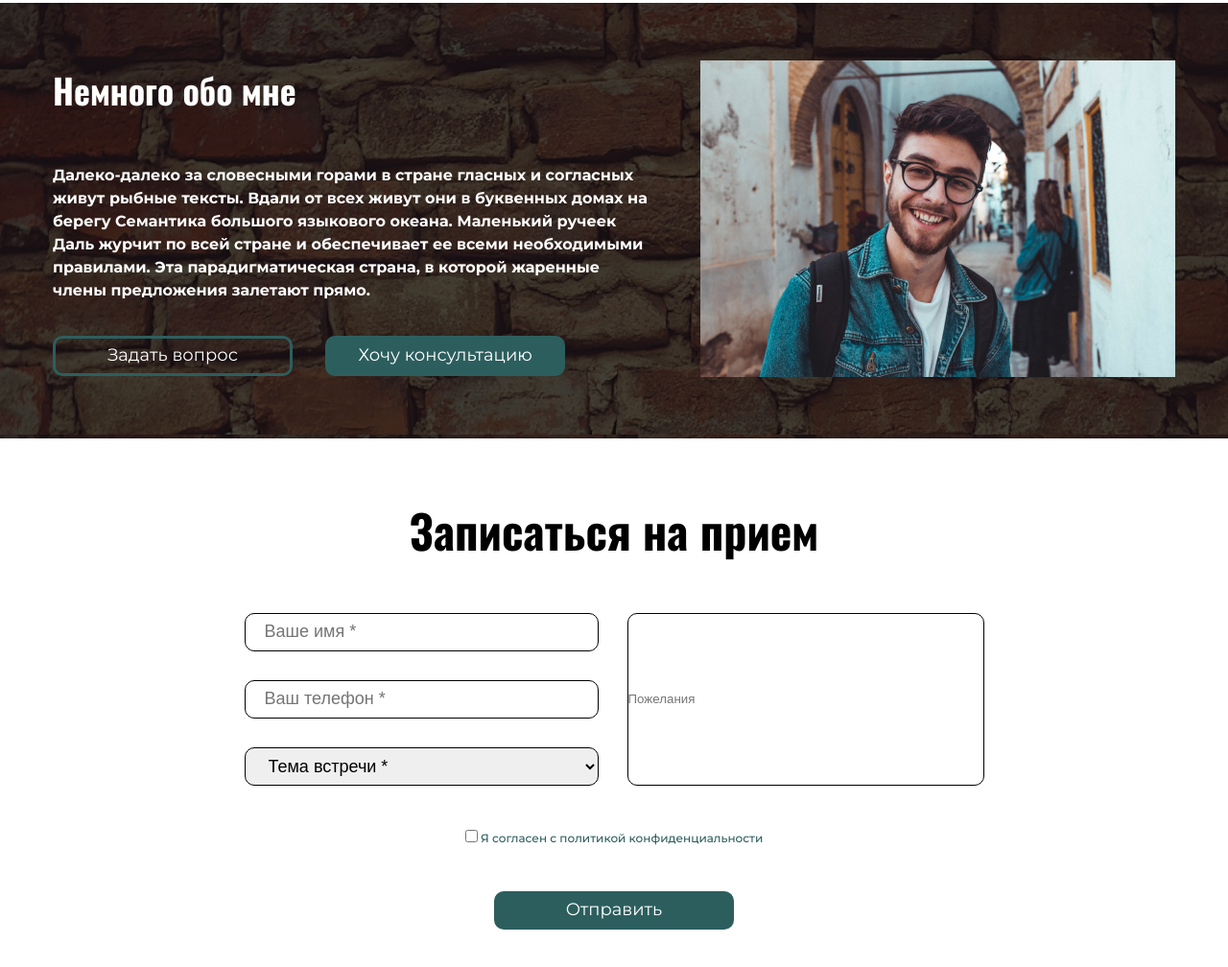
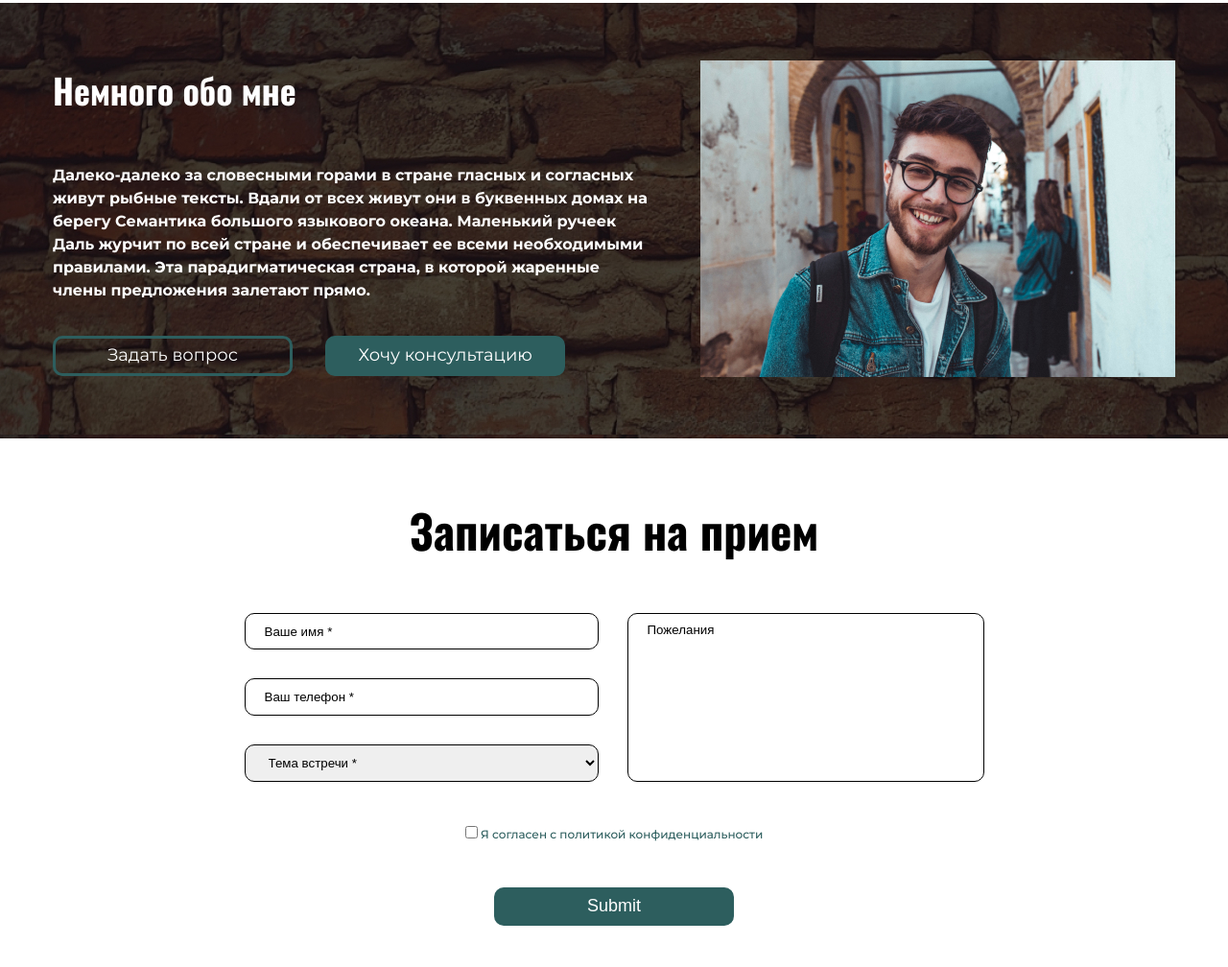
Before and after one commit to NikolayPantyhov/marin-site, a plain HTML site: page index.html in a window 1280 px wide. Shown: the part 1080-2088 px from the top of the page at 96% size. Drawn offline with nearby package versions, Linux system fonts and the light colour scheme.

Commit message:
added form

```diff
--- a/index.html
+++ b/index.html
@@ -1,25 +1,34 @@
 <!DOCTYPE html>
 <html lang="en">
   <head>
-    <meta charset="UTF-8">
-    <meta name="viewport" content="width=device-width, initial-scale=1.0">
+    <meta charset="UTF-8" />
+    <meta name="viewport" content="width=device-width, initial-scale=1.0" />
     <title>Marin Site</title>
-    <link rel="stylesheet" href="../necolas.github.io_normalize.css_8.0.1_normalize.css">
-    <link rel="stylesheet" href="css/style.css">
-    <link rel="preconnect" href="https://fonts.googleapis.com">
-    <link rel="preconnect" href="https://fonts.gstatic.com" crossorigin>
-    <link href="https://fonts.googleapis.com/css2?family=Montserrat:wght@300;400;500;700;900&family=Oswald:wght@700&display=swap" rel="stylesheet">
+    <link
+      rel="stylesheet"
+      href="../necolas.github.io_normalize.css_8.0.1_normalize.css"
+    />
+    <link rel="stylesheet" href="css/style.css" />
+    <link rel="preconnect" href="https://fonts.googleapis.com" />
+    <link rel="preconnect" href="https://fonts.gstatic.com" crossorigin />
+    <link
+      href="https://fonts.googleapis.com/css2?family=Montserrat:wght@300;400;500;700;900&family=Oswald:wght@700&display=swap"
+      rel="stylesheet"
+    />
   </head>
   <body>
-
     <header class="center header">
       <a href="#" class="logo">
-            <img src="img/logo.svg" alt="logo">
+        <img src="img/logo.svg" alt="logo" />
       </a>
       <nav class="nav">
         <ul class="nav__list">
-                <li class="nav__item"><a class="nav__link nav__link_active" href="#">Главная</a></li>
-                <li class="nav__item"><a class="nav__link" href="#">Мероприятия</a></li>
+          <li class="nav__item">
+            <a class="nav__link nav__link_active" href="#">Главная</a>
+          </li>
+          <li class="nav__item">
+            <a class="nav__link" href="#">Мероприятия</a>
+          </li>
           <li class="nav__item"><a class="nav__link" href="#">Контакты</a></li>
           <li class="nav__item"><a class="nav__link" href="#">Блог</a></li>
         </ul>
@@ -28,75 +37,75 @@
 
     <main>
       <section class="center offer">
-            <h1 class="offer__title">
-                Ваш личный психолог В Кривом Роге
-            </h1>
+        <h1 class="offer__title">Ваш личный психолог В Кривом Роге</h1>
         <p class="offer__desc">Личные, семейные и групповые консультаци</p>
         <a href="#" class="btn">Узнать больше</a>
       </section>
       <section class="services center">
         <article class="services__item">
-                <img class="services__icon" src="img/goal.svg" alt="goal">
-                <h2 class="services__title">
-                    Личные консультации
-                </h2>
+          <img class="services__icon" src="img/goal.svg" alt="goal" />
+          <h2 class="services__title">Личные консультации</h2>
           <p class="services__decsription">
-                    Достижения поставленных целей бывает сложной задачей, но при правильной поддержке нет ничего не возможного
+            Достижения поставленных целей бывает сложной задачей, но при
+            правильной поддержке нет ничего не возможного
           </p>
         </article>
         <article class="services__item">
-                <img class="services__icon" src="img/family-room.svg" alt="family-room">
-                <h2 class="services__title">
-                    Семейная терапия
-                </h2>
+          <img
+            class="services__icon"
+            src="img/family-room.svg"
+            alt="family-room"
+          />
+          <h2 class="services__title">Семейная терапия</h2>
           <p class="services__decsription">
-                    У любой семьи бывают кризисные ситуации, поэтому в такие моменты важно поддерживать друг друга
+            У любой семьи бывают кризисные ситуации, поэтому в такие моменты
+            важно поддерживать друг друга
           </p>
         </article>
         <article class="services__item">
-                <img class="services__icon" src="img/network.svg" alt="network">
-                <h2 class="services__title">
-                    Сенситивные группы
-                </h2>
+          <img class="services__icon" src="img/network.svg" alt="network" />
+          <h2 class="services__title">Сенситивные группы</h2>
           <p class="services__decsription">
-                    Групповые занятия — отличное место, чтобы научиться общаться с окружающими людьми и раскрыть свой потенциал
+            Групповые занятия — отличное место, чтобы научиться общаться с
+            окружающими людьми и раскрыть свой потенциал
           </p>
         </article>
       </section>
       <section class="center about-me">
         <div class="about-me__article">
           <h2 class="about-me__title">Немного обо мне</h2>
-                <p class="about-me__description">Далеко-далеко за словесными горами в стране гласных и согласных живут рыбные тексты. Вдали от всех живут они в буквенных домах на берегу Семантика большого языкового океана. Маленький ручеек Даль журчит по всей стране и обеспечивает ее всеми необходимыми правилами. Эта парадигматическая страна, в которой жаренные члены предложения залетают прямо.</p>
+          <p class="about-me__description">
+            Далеко-далеко за словесными горами в стране гласных и согласных
+            живут рыбные тексты. Вдали от всех живут они в буквенных домах на
+            берегу Семантика большого языкового океана. Маленький ручеек Даль
+            журчит по всей стране и обеспечивает ее всеми необходимыми
+            правилами. Эта парадигматическая страна, в которой жаренные члены
+            предложения залетают прямо.
+          </p>
           <a href="#" class="about-me__btn">Задать вопрос</a>
           <a href="#" class="about-me__btn_1">Хочу консультацию</a>
         </div>
         <div class="about-me__img">
-                <img src="img/about photo.jpg" alt="about">
+          <img src="img/about photo.jpg" alt="about" />
         </div>
       </section>
       <section class="center form">
         <h2 class="form__title">Записаться на прием</h2>
-            <div class="form__general">
         <div class="form__information">
-                    <input class="form__input" required type="text" placeholder="Ваше имя * ">
-                    <input class="form__input" required type="tel" placeholder="Ваш телефон *">
+          <input type="text" class="form__input" placeholder="Ваше имя *" />
+          <input type="text" class="form__input" placeholder="Ваш телефон *" />
           <select class="form__input">
             <option value="" disabled selected>Тема встречи *</option>
           </select>
-                </div>
-                <div>
-                    <input class="form__information_1" type="text" placeholder="Пожелания">
-                </div>
+          <input type="text" class="form__input_1" placeholder="Пожелания" />
         </div>
         <div class="form__checkbox">
-                <input type="checkbox"> Я согласен с политикой конфиденциальности
+          <input type="checkbox"/> Я согласен с политикой конфиденциальности
         </div>
         <div class="form__btn_0">
-                <a class="form__btn" href="#">Отправить</a>
+            <input class="form__btn" type="submit">
         </div>
       </section>
     </main>
-
-
   </body>
 </html>
--- a/sass/_btn.scss
+++ b/sass/_btn.scss
@@ -77,6 +77,7 @@
 }
 
 .form__btn {
+    cursor: pointer;
     width: 250px;
     border: none;
     background: #2D5E5E;
--- a/sass/_form.scss
+++ b/sass/_form.scss
@@ -1,10 +1,4 @@
 .form {
-    &__general {
-        display: flex;
-        justify-content: center;
-        align-items: center;
-        gap: 30px;
-    }
     &__title {
         font-size: 48px;
         font-weight: 700;
@@ -13,31 +7,34 @@
         padding: 60px 0 50px 0;
     }
     &__information {
-        display: flex;
-        flex-direction: column;
+        display: grid;
+        grid-template-columns: 369px 372px;
+        grid-template-rows: 1fr 1fr 1fr;
         gap: 30px;
+        justify-content: center;
     }
     &__input {
-        width: 369px;
-        height: 40px;
         padding: 8px 178px 8px 20px;
-        border-radius: 10px;
-        border: 1px solid #000;
-        font-size: 18px;
-        font-weight: 400;
     }
-    &__information_1 {
-        width: 372px;
-        height: 180px;
+    &__input_1 {
+        grid-row: 1/4;
+        grid-column: 2/3;
+        padding: 8px 243px 148px 20px;
+        line-height: 1.33;
+    }
+    &__input, &__input_1 {
         border-radius: 10px;
         border: 1px solid #000;
     }
+    &__input::placeholder, &__input_1::placeholder {
+        color: black;
+    }
     &__checkbox {
         text-align: center;
-        padding: 40px 0;
+        padding: 40px;
         color: #2D5E5E;
+        font-size: 12px;
         font-weight: 500;
-        font-size: 12px;
         line-height: 2.5;
     }
 }
```
Also changed, not shown: css/style.css, 1 other file. Lines whose indentation alone changed are shown as unchanged.
